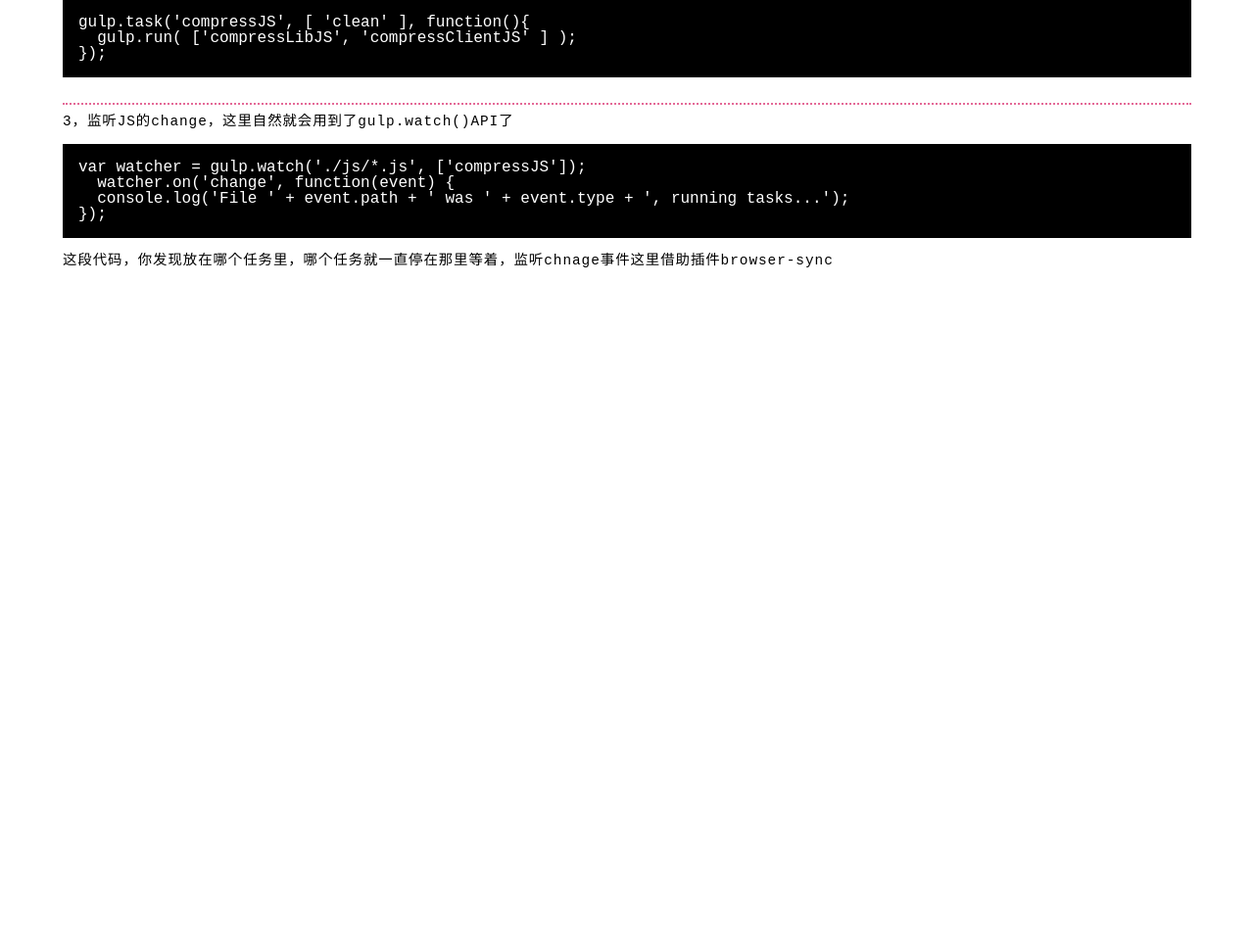
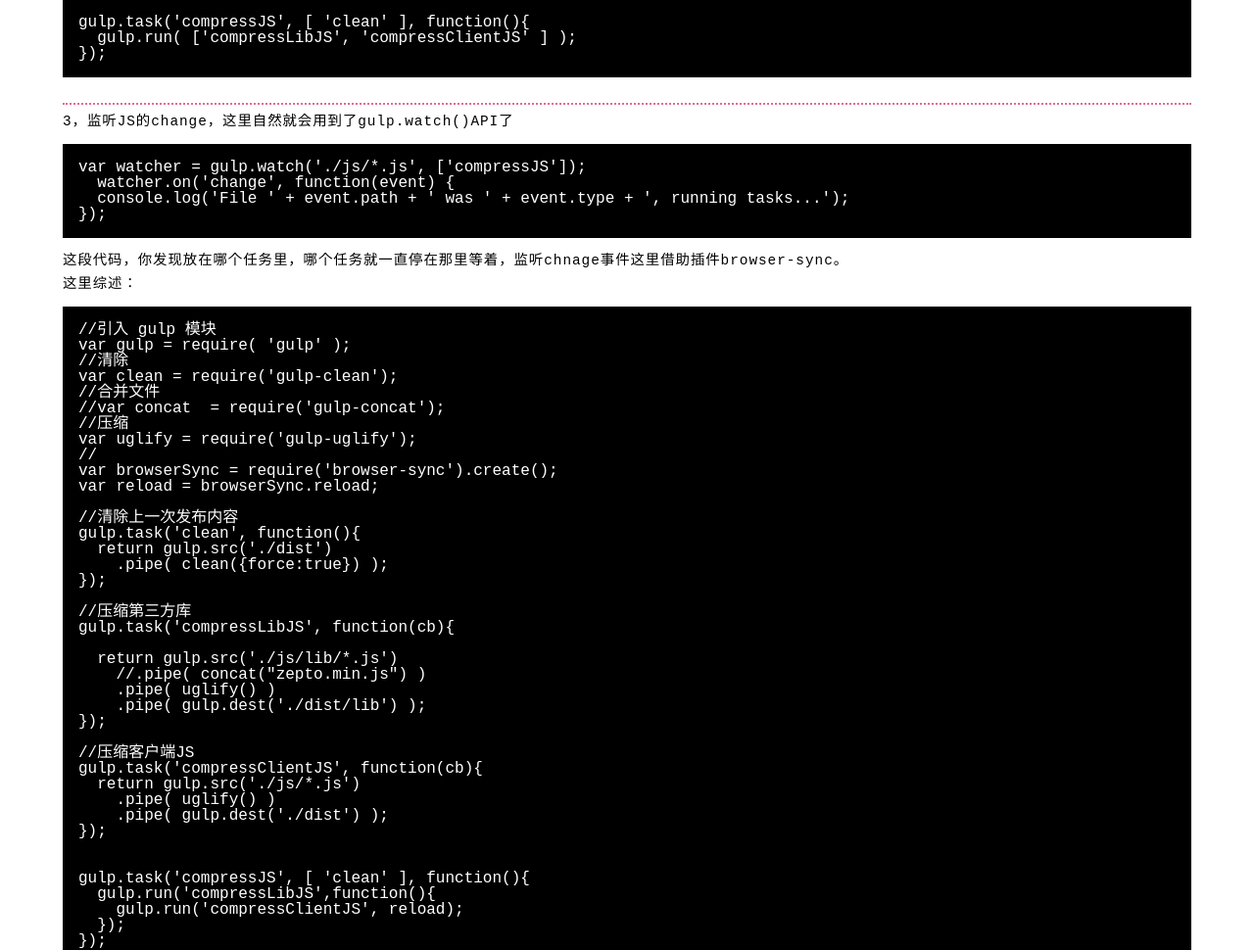
Before and after one commit to branchesGit/branchesGit.github.io, a website: page blog.html in a window 1280 px wide. Shown: the part 1226-2196 px from the top of the page at 98% size. Before the commit the page ends 1509 px from the top, so only its background shows below. Drawn offline with Linux system fonts and the light colour scheme.

Commit message:
finished gulp

```diff
--- a/blog.html
+++ b/blog.html
@@ -65,7 +65,65 @@ gulp.task('compressJS', [ 'clean' ], function(){
   watcher.on('change', function(event) {
   console.log('File ' + event.path + ' was ' + event.type + ', running tasks...');
 });</pre>
-	<p>这段代码，你发现放在哪个任务里，哪个任务就一直停在那里等着，监听chnage事件这里借助插件browser-sync</p>
+	<p>这段代码，你发现放在哪个任务里，哪个任务就一直停在那里等着，监听chnage事件这里借助插件browser-sync。</p>
+	<p><span>这里综述：</span></p>
+	<pre>//引入 gulp 模块
+var gulp = require( 'gulp' );
+//清除
+var clean = require('gulp-clean');
+//合并文件
+//var concat  = require('gulp-concat');
+//压缩
+var uglify = require('gulp-uglify');
+//
+var browserSync = require('browser-sync').create();
+var reload = browserSync.reload;
+
+//清除上一次发布内容
+gulp.task('clean', function(){
+  return gulp.src('./dist')
+    .pipe( clean({force:true}) );
+});
+
+//压缩第三方库
+gulp.task('compressLibJS', function(cb){
+
+  return gulp.src('./js/lib/*.js')
+    //.pipe( concat("zepto.min.js") )
+    .pipe( uglify() )
+    .pipe( gulp.dest('./dist/lib') );
+});
+
+//压缩客户端JS
+gulp.task('compressClientJS', function(cb){
+  return gulp.src('./js/*.js')
+    .pipe( uglify() )
+    .pipe( gulp.dest('./dist') );
+});
+
+
+gulp.task('compressJS', [ 'clean' ], function(){
+  gulp.run('compressLibJS',function(){
+    gulp.run('compressClientJS', reload);
+  });
+});
+
+gulp.task('reload_by_js', ['compressJS']);
+
+gulp.task('server', ['compressJS'], function(){
+  browserSync.init({
+    server: {
+      baseDir: "./"
+    }
+  });
+
+  var watcherJS = gulp.watch( './js/*.js', ['reload_by_js'] );
+  watcherJS.on('change', function(event){
+    console.log('client JS have change, file path is ' + event.path );
+  });
+});
+
+gulp.task('default', ['server']);</pre>
 	</div>
 </body>
 </html>
--- a/css/blog.css
+++ b/css/blog.css
@@ -24,8 +24,8 @@ a,a:hover, a:active,a:visited{
 	text-decoration: none;
 }
 
-a:hover, a:active, a:visited{
-	color:#333;
+a:hover, a:active{
+	color:#ff4088;
 }
 
 
@@ -84,7 +84,6 @@ em:before{
 .border-b{
 	border: 1px dotted #333;
 	padding: 1rem 0 1rem 1rem;
-	margin-left: -0.6rem;
 	color: #ff4088;
 }
 
--- a/gulpfile.js
+++ b/gulpfile.js
@@ -9,8 +9,6 @@ var uglify = require('gulp-uglify');
 //
 var browserSync = require('browser-sync').create();
 var reload = browserSync.reload;
-
-//var gulpSequence = require('gulp-sequence');
 
 //清除上一次发布内容
 gulp.task('clean', function(){
```
Also changed, not shown: dist/main.js.
